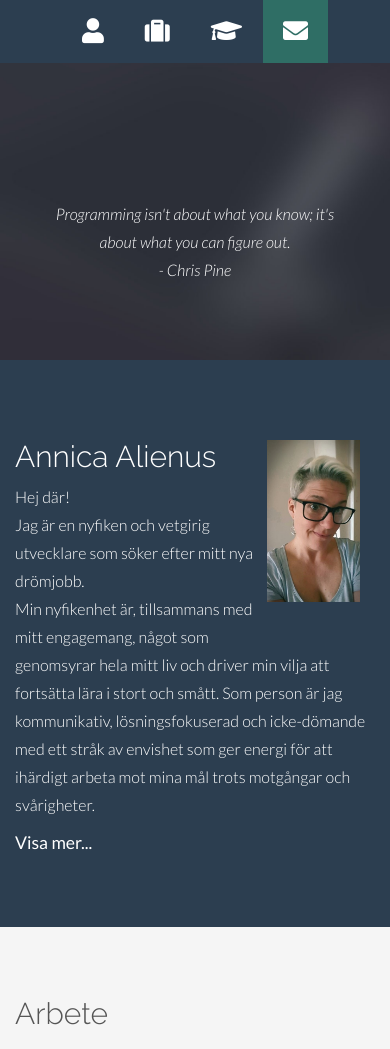
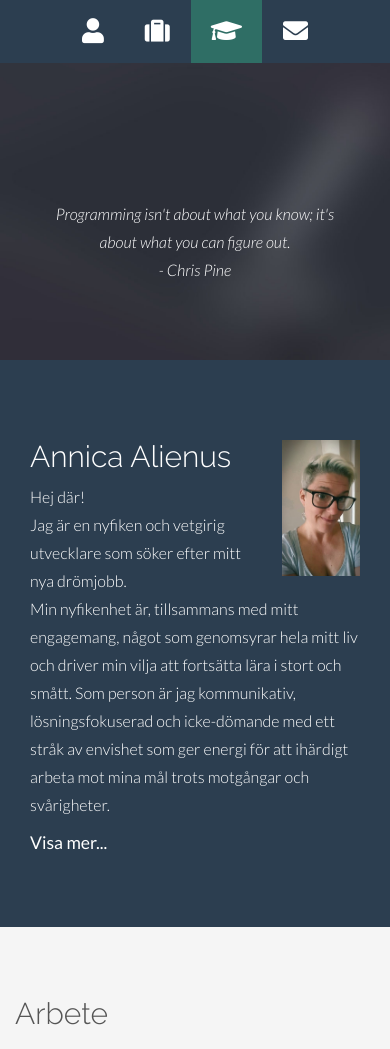
Before and after one commit to alienarex/annica_space, a PHP site: page / in a window 390 px wide. Shown: the top 1049 px of the page. Run offline with PHP 8.4, Linux system fonts and the light colour scheme; some libraries are stand-ins or nearby versions.

Commit message:
fixed css profile picture again

```diff
--- a/annica.space/css/style.css
+++ b/annica.space/css/style.css
@@ -210,15 +210,10 @@ SECTION WRAPS
   background: #2c3e50;
   min-height: 400px;
   color: #fff;
-}
-
-#about {
   padding-top: 60px;
   padding-bottom: 60px;
 }
-#about p {
-  padding: 0;
-}
+
 /*Skill*/
 
 #skillswrap {
@@ -230,7 +225,7 @@ SECTION WRAPS
 }
 
 /*Footer*/
-#contact {
+#footer {
   padding-bottom: 20px;
   background: #2f2f2f;
   color: #fff;
@@ -311,6 +306,7 @@ ul.socials li.linkedin::before {
   padding-top: 50px;
   margin-bottom: 20px;
 }
+
 @media (min-width: 768px) {
   .profile-pic {
     display: block;
@@ -324,7 +320,10 @@ ul.socials li.linkedin::before {
     height: auto;
     width: 30%;
     float: right;
-    padding-right: inherit;
-    padding-bottom: 30px;
+    padding: inherit;
+  }
+  #about div h2,
+  img {
+    padding-left: 15px;
   }
 }
--- a/annica.space/index.php
+++ b/annica.space/index.php
@@ -233,7 +233,7 @@
         <!--/ #skillswrap -->
     </div>
 
-    <section id="contact">
+    <section id="footer">
         <!--FOOTER DESCRIPTION -->
         <div class="container">
             <div class="row">
```
